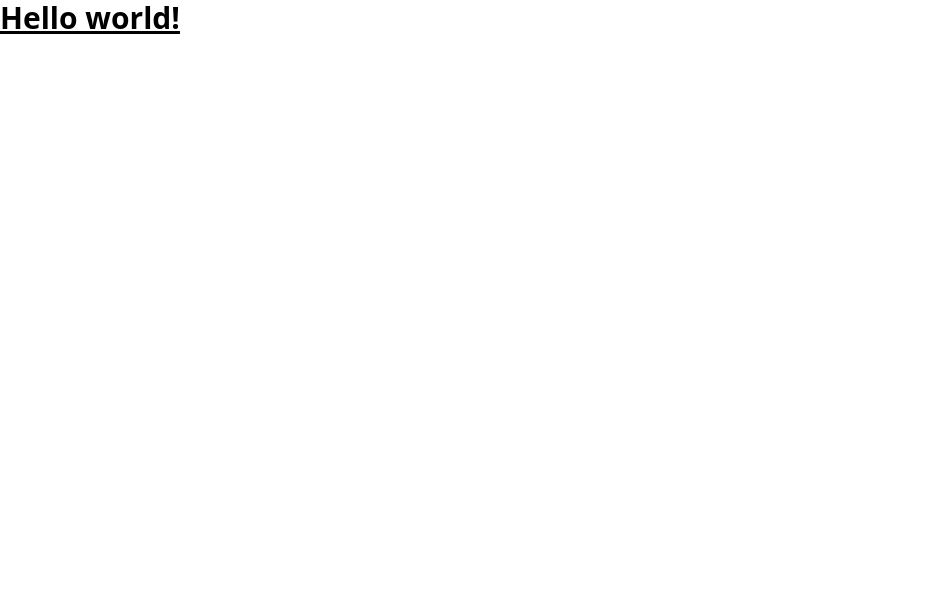
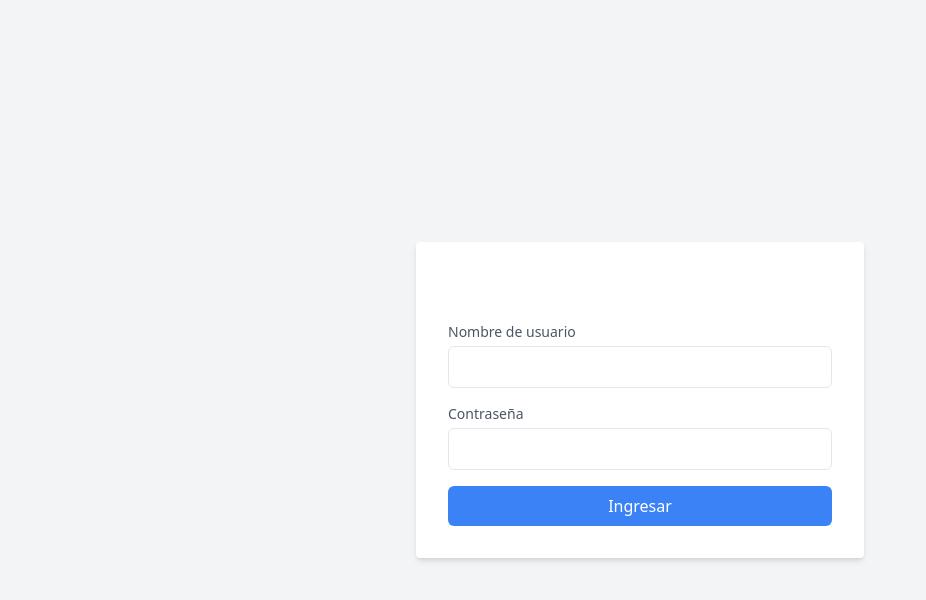
Before and after one commit to ibritov/uf-checker-front, a Vue app: page /login in a window 1280 px wide. Shown: the top 600 px of the page, without its empty margins (0-926 px from the left). Built offline with nearby package versions, Linux system fonts and the light colour scheme.

Commit message:
first commit

```diff
--- a/index.html
+++ b/index.html
@@ -2,9 +2,8 @@
 <html lang="en">
   <head>
     <meta charset="UTF-8" />
-    <link rel="icon" type="image/svg+xml" href="/vite.svg" />
     <meta name="viewport" content="width=device-width, initial-scale=1.0" />
-    <title>Vite + Vue</title>
+    <title>Uf Checker</title>
   </head>
   <body>
     <div id="app"></div>
--- a/package.json
+++ b/package.json
@@ -9,7 +9,11 @@
     "preview": "vite preview"
   },
   "dependencies": {
-    "vue": "^3.3.11"
+    "axios": "^1.6.7",
+    "dotenv": "^16.4.1",
+    "vue": "^3.3.11",
+    "vue-router": "^4.0.13",
+    "vuex": "^4.1.0"
   },
   "devDependencies": {
     "@vitejs/plugin-vue": "^4.5.2",
--- a/src/App.vue
+++ b/src/App.vue
@@ -1,5 +1,44 @@
+
+
 <template>
-  <h1 class="text-3xl font-bold underline">
-    Hello world!
-  </h1>
+  <div :class="themeClass">
+    <Login v-if="!loggedIn" @login-success="handleLoginSuccess" />
+    <AdminView v-else-if="userRole === 'admin'" />
+    <UserView v-else />
+  </div>
 </template>
+
+<script>
+import Login from './components/Login.vue';
+import AdminView from './components/Admin.vue';
+import UserView from './components/User.vue';
+import { mapActions, mapGetters } from 'vuex';
+
+export default {
+  components: {
+    Login,
+    AdminView,
+    UserView,
+  },
+  computed: {
+    ...mapGetters(['isLoggedIn', 'userRole']),
+  },
+  data() {
+    return {
+      loggedIn: false,
+      themeClass: 'dark-theme',
+    };
+  },
+  methods: {
+    ...mapActions(['login']),
+    handleLoginSuccess() {
+      // Este método se llamará cuando el usuario haya iniciado sesión correctamente
+      // Aquí puedes realizar cualquier lógica adicional necesaria
+      // Por ejemplo, puedes hacer una solicitud para obtener el rol del usuario
+      // y luego establecer el estado en loggedIn y userRole
+      this.loggedIn = true;
+      this.userRole = 'admin'; // Por ejemplo, asigna el rol 'admin' para demostrar la funcionalidad
+    },
+  },
+};
+</script>
--- /dev/null
+++ b/src/components/Admin.vue
@@ -0,0 +1,14 @@
+<template>
+    <div class="min-h-screen flex items-center justify-center bg-gray-100 dark:bg-gray-800">
+      <div class="bg-white dark:bg-gray-700 p-8 rounded shadow-md max-w-md w-full">
+        <h1 class="text-2xl font-semibold mb-4">Vista de Administrador</h1>
+        <!-- ... (contenidos específicos del administrador) -->
+      </div>
+    </div>
+  </template>
+
+  <script>
+  export default {
+    // Puedes utilizar Vuex para manejar el estado y la lógica específicos del administrador
+  };
+  </script>
--- a/src/components/HelloWorld.vue
+++ /dev/null
@@ -1,40 +0,0 @@
-<script setup>
-import { ref } from 'vue'
-
-defineProps({
-  msg: String,
-})
-
-const count = ref(0)
-</script>
-
-<template>
-  <h1>{{ msg }}</h1>
-
-  <div class="card">
-    <button type="button" @click="count++">count is {{ count }}</button>
-    <p>
-      Edit
-      <code>components/HelloWorld.vue</code> to test HMR
-    </p>
-  </div>
-
-  <p>
-    Check out
-    <a href="https://vuejs.org/guide/quick-start.html#local" target="_blank"
-      >create-vue</a
-    >, the official Vue + Vite starter
-  </p>
-  <p>
-    Install
-    <a href="https://github.com/vuejs/language-tools" target="_blank">Volar</a>
-    in your IDE for a better DX
-  </p>
-  <p class="read-the-docs">Click on the Vite and Vue logos to learn more</p>
-</template>
-
-<style scoped>
-.read-the-docs {
-  color: #888;
-}
-</style>
--- /dev/null
+++ b/src/components/Login-copy.vue
@@ -0,0 +1,49 @@
+<template>
+    <div :class="themeClass">
+        <div class="min-h-screen flex items-center justify-center bg-gray-100 dark:bg-gray-800">
+            <div class="bg-white dark:bg-gray-700 p-8 rounded shadow-md max-w-md w-full">
+                <h1 class="text-2xl font-semibold mb-4 text-white">Inicio de Sesión</h1>
+                <form @submit.prevent="login">
+                    <div class="mb-4">
+                        <label for="username" class="block text-sm font-medium text-gray-600 dark:text-gray-300">
+                            Nombre de usuario
+                        </label>
+                        <input type="text" id="username" v-model="username"
+                            class="mt-1 p-2 w-full border rounded-md dark:bg-gray-600" required />
+                    </div>
+                    <div class="mb-4">
+                        <label for="password" class="block text-sm font-medium text-gray-600 dark:text-gray-300">
+                            Contraseña
+                        </label>
+                        <input type="password" id="password" v-model="password"
+                            class="mt-1 p-2 w-full border rounded-md dark:bg-gray-600" required />
+                    </div>
+                    <button @click="login" type="submit" class="w-full bg-blue-500 text-white p-2 rounded-md hover:bg-blue-600">
+                        Ingresar
+                    </button>
+                </form>
+            </div>
+        </div>
+    </div>
+</template>
+
+<script>
+import { mapActions } from 'vuex';
+
+export default {
+  methods: {
+    ...mapActions(['login']),
+    async login() {
+      // Llama a la acción 'login' de Vuex para manejar la lógica de inicio de sesión
+      await this.login();
+      // Emitir un evento indicando que el inicio de sesión fue exitoso
+      this.$emit('login-success');
+    },
+  },
+  data() {
+    return {
+      themeClass: 'dark-theme',
+    };
+  },
+};
+</script>
--- /dev/null
+++ b/src/components/Login.vue
@@ -0,0 +1,69 @@
+<template>
+    <div :class="themeClass">
+        <div class="min-h-screen flex items-center justify-center bg-gray-100 dark:bg-gray-800">
+            <div class="bg-white dark:bg-gray-700 p-8 rounded shadow-md max-w-md w-full">
+                <h1 class="text-2xl font-semibold mb-4 text-white">Inicio de Sesión</h1>
+                <form @submit.prevent="handleLogin">
+                    <div class="mb-4">
+                        <label for="username" class="block text-sm font-medium text-gray-600 dark:text-gray-300">
+                            Nombre de usuario
+                        </label>
+                        <input type="text" id="username" v-model="username" class="mt-1 p-2 w-full border rounded-md dark:bg-gray-600" required />
+
+                    </div>
+                    <div class="mb-4">
+                        <label for="password" class="block text-sm font-medium text-gray-600 dark:text-gray-300">
+                            Contraseña
+                        </label>
+                        <input type="password" id="password" v-model="password" class="mt-1 p-2 w-full border rounded-md dark:bg-gray-600" required />
+
+                    </div>
+                    <button @click="handleLogin" type="submit" class="w-full bg-blue-500 text-white p-2 rounded-md hover:bg-blue-600">
+                        Ingresar
+                    </button>
+                </form>
+            </div>
+        </div>
+    </div>
+</template>
+
+<script>
+import { mapActions } from 'vuex';
+
+export default {
+  data() {
+    return {
+      username: '',
+      password: '',
+      themeClass: 'dark-theme',
+    };
+  },
+  methods: {
+    ...mapActions(['login']),
+    async handleLogin() {
+      try {
+        // Llama a la acción 'login' de Vuex para manejar la lógica de inicio de sesión
+        const credentials = { username: this.username, password: this.password };
+        await this.login(credentials);
+
+        // Emitir un evento indicando que el inicio de sesión fue exitoso
+        this.$emit('login-success');
+        console.log(credentials);
+        // Obtener el rol del usuario después del inicio de sesión
+        const userRole = this.$store.getters.userRole;
+
+        // Redireccionar según el rol del usuario
+        if (userRole === 'administrador') {
+          this.$router.push({ name: 'admin' }); // Ajusta 'admin' según tus rutas
+        }
+        if (userRole === 'ejecutivo') {
+          this.$router.push({ name: 'user' }); // Ajusta 'user' según tus rutas
+        }
+      } catch (error) {
+        // Maneja errores de la lógica de inicio de sesión, como credenciales incorrectas
+        console.error('Error en el inicio de sesión:', error.message);
+      }
+    },
+  },
+};
+</script>
--- /dev/null
+++ b/src/components/User.vue
@@ -0,0 +1,14 @@
+<template>
+    <div class="min-h-screen flex items-center justify-center bg-gray-100 dark:bg-gray-800">
+      <div class="bg-white dark:bg-gray-700 p-8 rounded shadow-md max-w-md w-full">
+        <h1 class="text-2xl font-semibold mb-4">Vista de Usuario</h1>
+        <!-- ... (contenidos específicos del usuario) -->
+      </div>
+    </div>
+  </template>
+
+  <script>
+  export default {
+    // Puedes utilizar Vuex para manejar el estado y la lógica específicos del usuario
+  };
+  </script>
--- a/src/main.js
+++ b/src/main.js
@@ -1,5 +1,10 @@
-import { createApp } from 'vue'
-import './style.css'
-import App from './App.vue'
+import { createApp } from 'vue';
+import './style.css';
+import App from './App.vue';
+import store from './store';
+import router from './router';
 
-createApp(App).mount('#app')
+createApp(App)
+  .use(store)
+  .use(router)
+  .mount('#app');
--- /dev/null
+++ b/src/router/index.js
@@ -0,0 +1,17 @@
+import { createRouter, createWebHistory } from 'vue-router';
+import LoginComponent from '../components/Login.vue';
+import AdminComponent from '../components/Admin.vue';
+import UserComponent from '../components/User.vue';
+
+const routes = [
+  { path: '/login', component: LoginComponent },
+  { path: '/admin', component: AdminComponent, name: 'admin' },
+  { path: '/user', component: UserComponent, name: 'user' },
+];
+
+const router = createRouter({
+  history: createWebHistory(),
+  routes,
+});
+
+export default router;
--- /dev/null
+++ b/src/store/index.js
@@ -0,0 +1,48 @@
+import { createStore } from 'vuex';
+import axios from 'axios';
+
+export default createStore({
+  state: {
+    loggedIn: false,
+    userRole: '',
+    token: '',
+  },
+  mutations: {
+    setLoggedIn(state, value) {
+      state.loggedIn = value;
+    },
+    setUserRole(state, role) {
+      state.userRole = role;
+    },
+    setToken(state, token) {
+      state.token = token;
+    },
+  },
+  actions: {
+    async login({ commit }, credentials) {
+      try {
+
+        const response = await axios.post(`${process.env.VUE_APP_API_URL}/auth/login`, credentials);
+
+        console.log('response es')
+        console.log(response)
+
+        if (response.status === 200 && response.data.token) {
+          commit('setLoggedIn', true);
+          commit('setUserRole', response.data.role);
+          commit('setToken', response.data.token);
+        } else {
+          console.error('Error en la autenticación ', response.message);
+        }
+      } catch (error) {
+        console.error('Error en la solicitud de autenticación:', error.message);
+      }
+    },
+
+  },
+  getters: {
+    isLoggedIn: (state) => state.loggedIn,
+    userRole: (state) => state.userRole,
+    authToken: (state) => state.token,
+  },
+});
--- a/vite.config.js
+++ b/vite.config.js
@@ -1,7 +1,12 @@
 import { defineConfig } from 'vite'
 import vue from '@vitejs/plugin-vue'
+import dotenv from 'dotenv';
+dotenv.config();
 
 // https://vitejs.dev/config/
 export default defineConfig({
   plugins: [vue()],
+  define: {
+    'process.env': process.env,
+  },
 })
```
Also changed, not shown: 2 other files (tests, documents, lock files or other folders).
